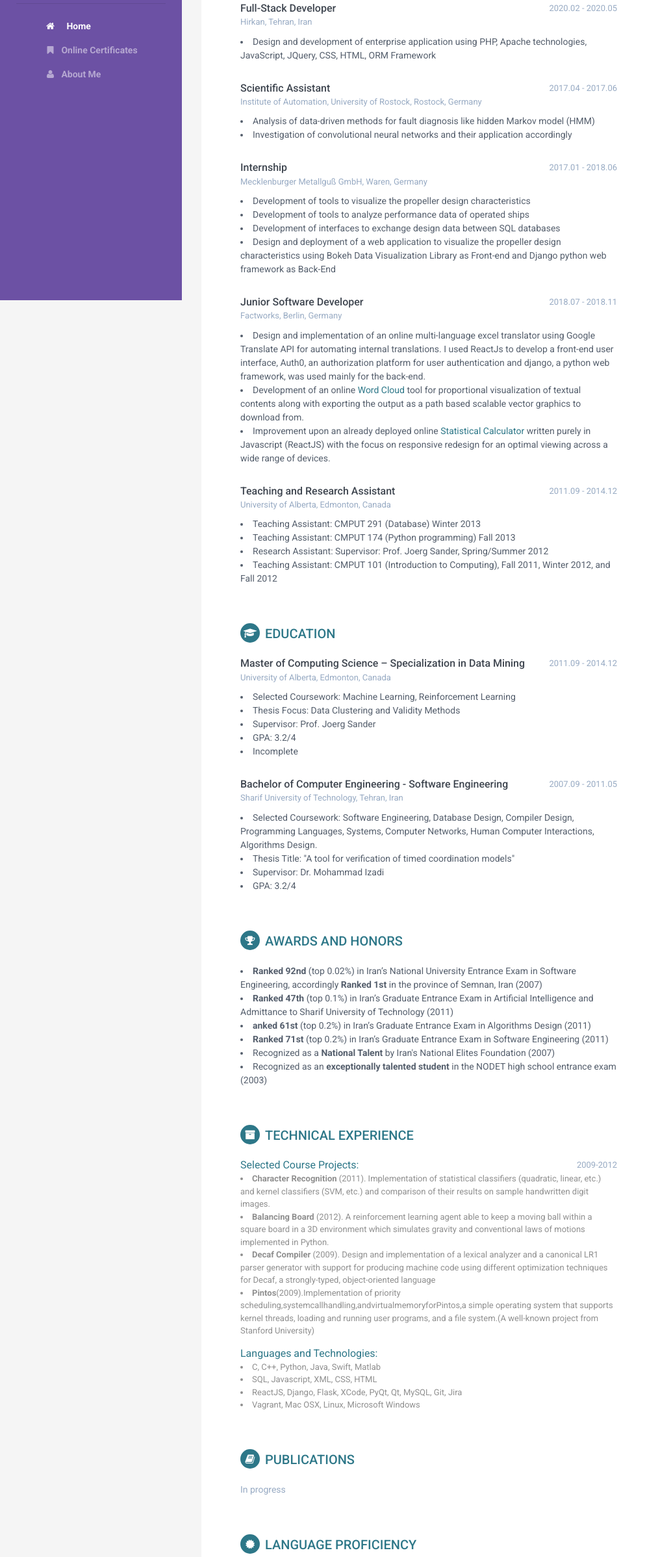
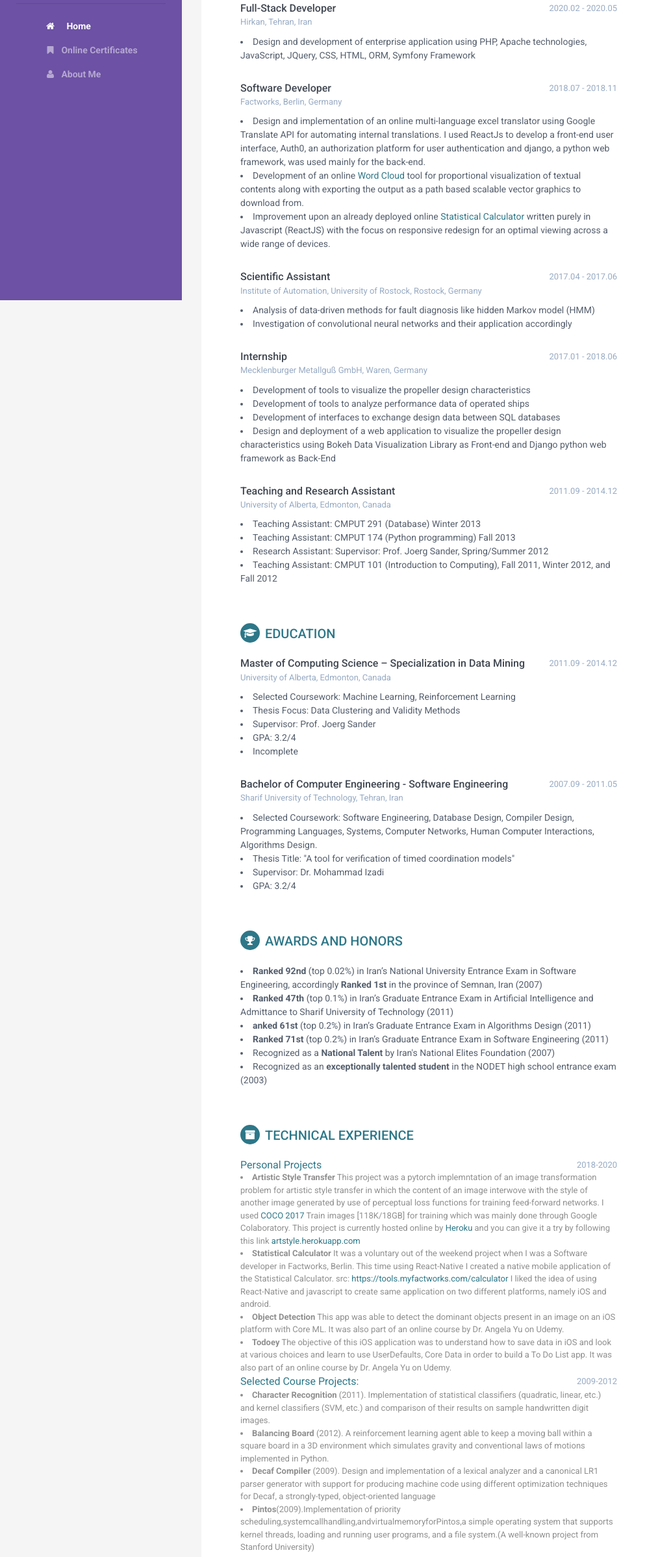
Before and after one commit to salehian/resume, a plain HTML site: page index.html in a window 1280 px wide. Shown: the part 338-2734 px from the top of the page at 65% size, without its empty margins (0-1013 px from the left). Drawn offline with Linux system fonts and the light colour scheme.

Commit message:
updating profile picture

```diff
--- a/index.html
+++ b/index.html
@@ -39,7 +39,7 @@
 
 			<div id="navigation" class="collapse navbar-collapse flex-column" >
 				<div class="profile-section pt-3 pt-lg-0">
-				    <img class="profile-image mb-3 rounded-circle mx-auto" src="assets/images/profile.png" alt="image" >
+				    <img class="profile-image mb-3 rounded-circle mx-auto" src="assets/images/profile.jpg" alt="image" >
 <h1 class="blog-name pt-lg-4 mb-0"><a href="index.html" style="font-family:Impact;">Mohammad Ali Salehian</a></h1>
 
 					<ul class="social-list list-inline py-3 mx-auto">
@@ -98,7 +98,25 @@
                   <div class="company">Hirkan, Tehran, Iran</div>
               </div><!--//meta-->
               <div class="details">
-                  <li>Design and development of enterprise application using PHP, Apache technologies, JavaScript, JQuery, CSS, HTML, ORM Framework</li>
+                  <li>Design and development of enterprise application using PHP, Apache technologies, JavaScript, JQuery, CSS, HTML, ORM, Symfony Framework</li>
+              </div><!--//details-->
+          </div><!--//item-->
+
+          <div class="item">
+              <div class="meta">
+                  <div class="upper-row">
+                      <h3 class="job-title">Software Developer</h3>
+                      <div class="time">2018.07 - 2018.11</div>
+                  </div><!--//upper-row-->
+                  <div class="company">Factworks, Berlin, Germany</div>
+              </div><!--//meta-->
+              <div class="details">
+
+                  <li> Design and implementation of an online multi-language excel translator using Google Translate API for automating internal translations. I used ReactJs to develop a front-end user interface, Auth0, an authorization platform for user authentication and django, a python web framework, was used mainly for the back-end.</li>
+                  <li> Development of an online <a href="https://tools.myfactworks.com/wordcloud">Word Cloud</a> tool for proportional visualization of textual contents along with exporting the output as a path based scalable vector graphics to download from.
+                  </li>
+                <li> Improvement upon an already deployed online <a href="https://tools.myfactworks.com/calculator">Statistical Calculator</a> written purely in Javascript (ReactJS) with the focus on responsive redesign for an optimal viewing across a wide range of devices.
+                  </li>
               </div><!--//details-->
           </div><!--//item-->
 
@@ -131,23 +149,7 @@
               </div><!--//details-->
           </div><!--//item-->
 
-          <div class="item">
-              <div class="meta">
-                  <div class="upper-row">
-                      <h3 class="job-title">Junior Software Developer</h3>
-                      <div class="time">2018.07 - 2018.11</div>
-                  </div><!--//upper-row-->
-                  <div class="company">Factworks, Berlin, Germany</div>
-              </div><!--//meta-->
-              <div class="details">
 
-                  <li> Design and implementation of an online multi-language excel translator using Google Translate API for automating internal translations. I used ReactJs to develop a front-end user interface, Auth0, an authorization platform for user authentication and django, a python web framework, was used mainly for the back-end.</li>
-                  <li> Development of an online <a href="https://tools.myfactworks.com/wordcloud">Word Cloud</a> tool for proportional visualization of textual contents along with exporting the output as a path based scalable vector graphics to download from.
-                  </li>
-                <li> Improvement upon an already deployed online <a href="https://tools.myfactworks.com/calculator">Statistical Calculator</a> written purely in Javascript (ReactJS) with the focus on responsive redesign for an optimal viewing across a wide range of devices.
-                  </li>
-              </div><!--//details-->
-          </div><!--//item-->
 
 
           <div class="item">
@@ -230,6 +232,21 @@
 
           <div class="item">
               <div class="meta">
+                  <div class="upper-row">
+                      <h3 class="project-title"><a href="">Personal Projects</a></h3>
+                      <div class="time">2018-2020</div>
+                       <li>
+                        <b>Artistic Style Transfer</b> This project was a pytorch implemntation of an image transformation problem for artistic style transfer in which the content of an image interwove with the style of another image generated by use of perceptual loss functions for training feed-forward networks. I used <a href="http://images.cocodataset.org/zips/train2017.zip">COCO 2017</a> Train images [118K/18GB] for training which was mainly done through Google Colaboratory. This project is currently hosted online by <a href="https://herokuapp.com">Heroku</a> and you can give it a try by following this link <a href="https://artstyle.herokuapp.com">artstyle.herokuapp.com</a>
+                      </li>
+                      <li><b>Statistical Calculator</b> It was a voluntary out of the weekend project when I was a Software developer in Factworks, Berlin. This time using React-Native I created a native mobile application of the Statistical Calculator. src: <a href="https://tools.myfactworks.com/calculator">https://tools.myfactworks.com/calculator</a> I liked the idea of using React-Native and javascript to create same application on two different platforms, namely iOS and android.
+                      </li>
+                      <li>
+                        <b>Object Detection</b> This app was able to detect the dominant objects present in an image on an iOS platform with Core ML. It was also part of an online course by Dr. Angela Yu on Udemy.
+                      <li>
+                        <b>Todoey</b> The objective of this iOS application was to understand how to save data in iOS and look at various choices and learn to use UserDefaults, Core Data in order to build a To Do List app. It was also part of an online course by Dr. Angela Yu on Udemy.
+                      </li>
+                  </div><!--//upper-row-->
+
                   <div class="upper-row">
                       <h3 class="project-title"><a href="">Selected Course Projects:</a></h3>
                       <div class="time">2009-2012</div>
```
Also changed, not shown: assets/images/profile.jpg (added).
